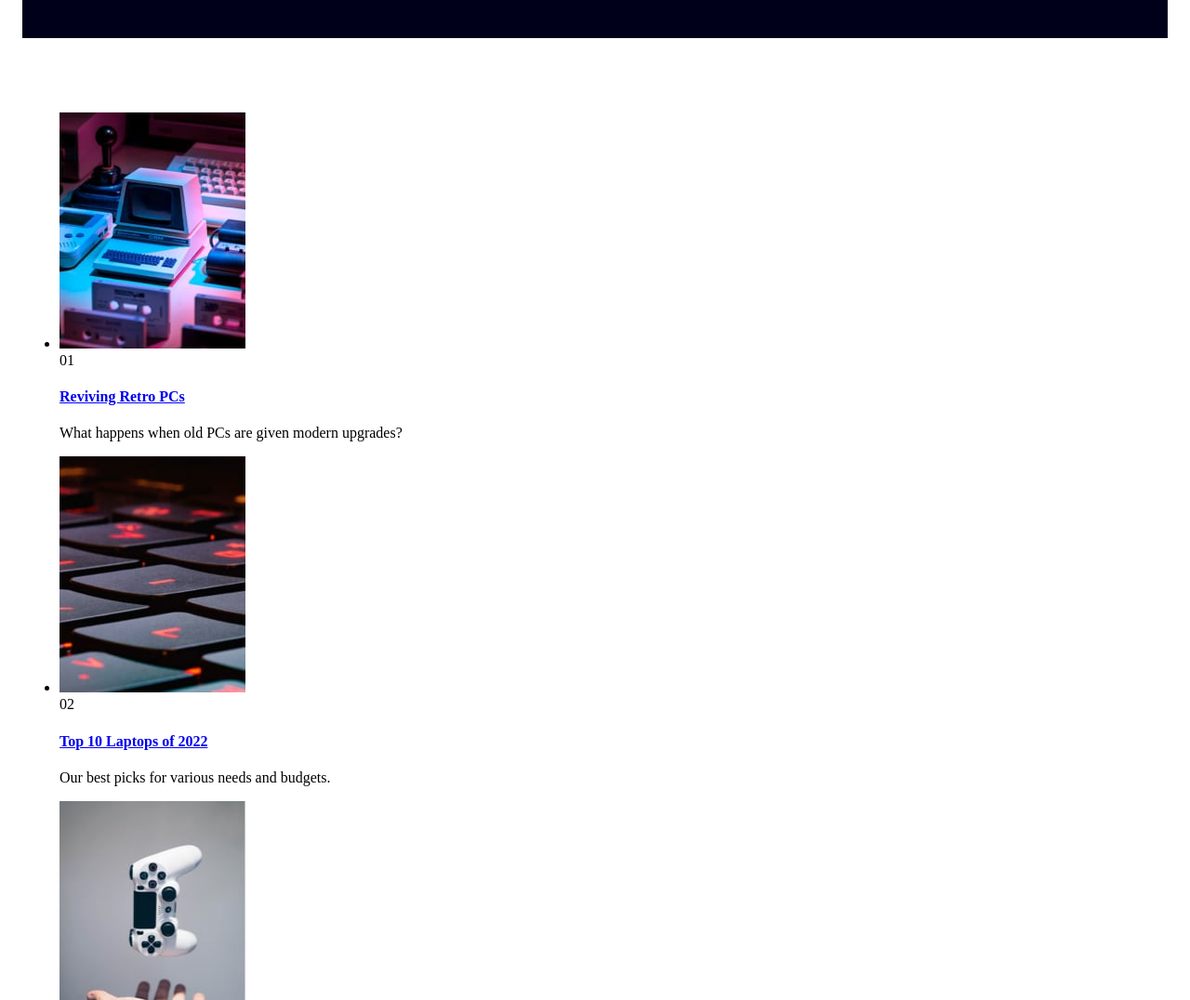
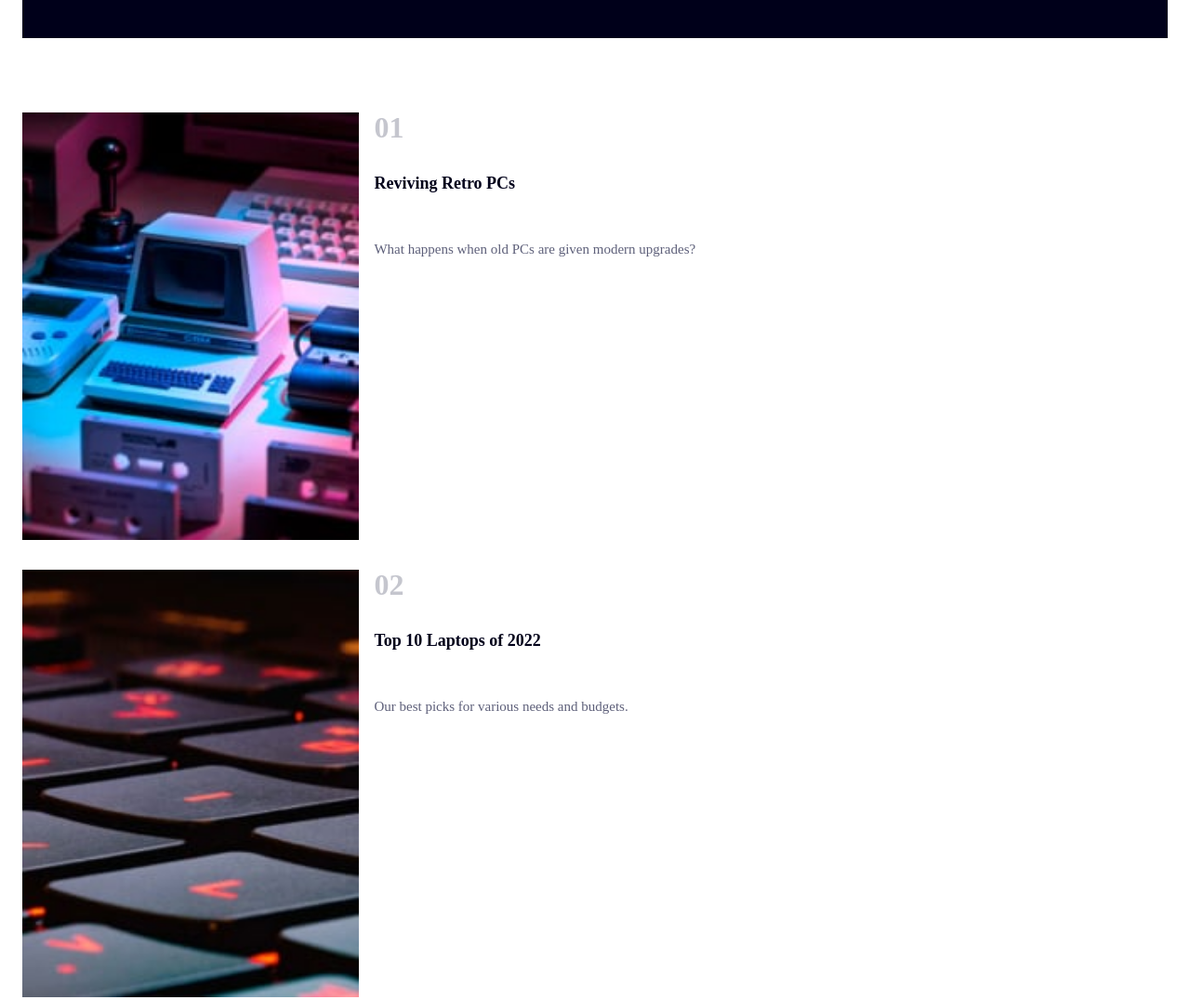
Before and after one commit to ruuen/challenge-news-homepage, a website: page site_dir/index.html in a window 1280 px wide. Shown: the part 2080-3156 px from the top of the page at 93% size. Drawn offline with nearby package versions, Linux system fonts and the light colour scheme; files that its build step writes are made by us from their sources.

Commit message:
Add styles for popular articles section Add hover styles for section links and featured article link

```diff
--- a/scss/styles.scss
+++ b/scss/styles.scss
@@ -3,7 +3,7 @@
 .wrapper {
   display: flex;
   flex-direction: column;
-  padding: 1.75em 1em 1em 1em;
+  padding: 1.75em 1em 4.5em 1em;
   gap: 1.75em;
 }
 
@@ -155,6 +155,10 @@
     font-weight: var.$font-weight-semibold;
     text-transform: uppercase;
     letter-spacing: 0.25rem;
+
+    &:hover {
+      background: var.$clr-blue-dark;
+    }
   }
 }
 
@@ -194,6 +198,10 @@
     font-size: 1.25rem;
     font-weight: var.$font-weight-bold;
     color: var.$clr-offwhite;
+
+    &:hover {
+      color: var.$clr-yellow;
+    }
   }
 
   &-summary {
@@ -207,3 +215,61 @@
     text-decoration: none;
   }
 }
+
+.articles__popular {
+  list-style: none;
+  padding-inline: 0;
+  display: flex;
+  flex-direction: column;
+  gap: 2em;
+
+  &-item {
+    display: flex;
+  }
+
+  &-img-wrapper {
+    width: 30%;
+  }
+
+  &-img {
+    width: 100%;
+    object-fit: cover;
+    display: block;
+  }
+
+  &-content {
+    display: flex;
+    flex-direction: column;
+    width: 70%;
+    gap: 0.5em;
+    padding: 0 0.5em 0 1em;
+  }
+
+  &-number {
+    font-size: 2rem;
+    line-height: 2rem;
+    font-weight: var.$font-weight-semibold;
+    color: var.$clr-grey;
+  }
+
+  &-link {
+    text-decoration: none;
+  }
+
+  &-title {
+    font-size: 1.125rem;
+    line-height: 1.5rem;
+    font-weight: var.$font-weight-bold;
+    color: var.$clr-blue-dark;
+
+    &:hover {
+      color: var.$clr-red;
+    }
+  }
+
+  &-body {
+    font-size: 0.9375rem;
+    line-height: 1.6rem;
+    color: var.$clr-grey-dark;
+  }
+}
```
